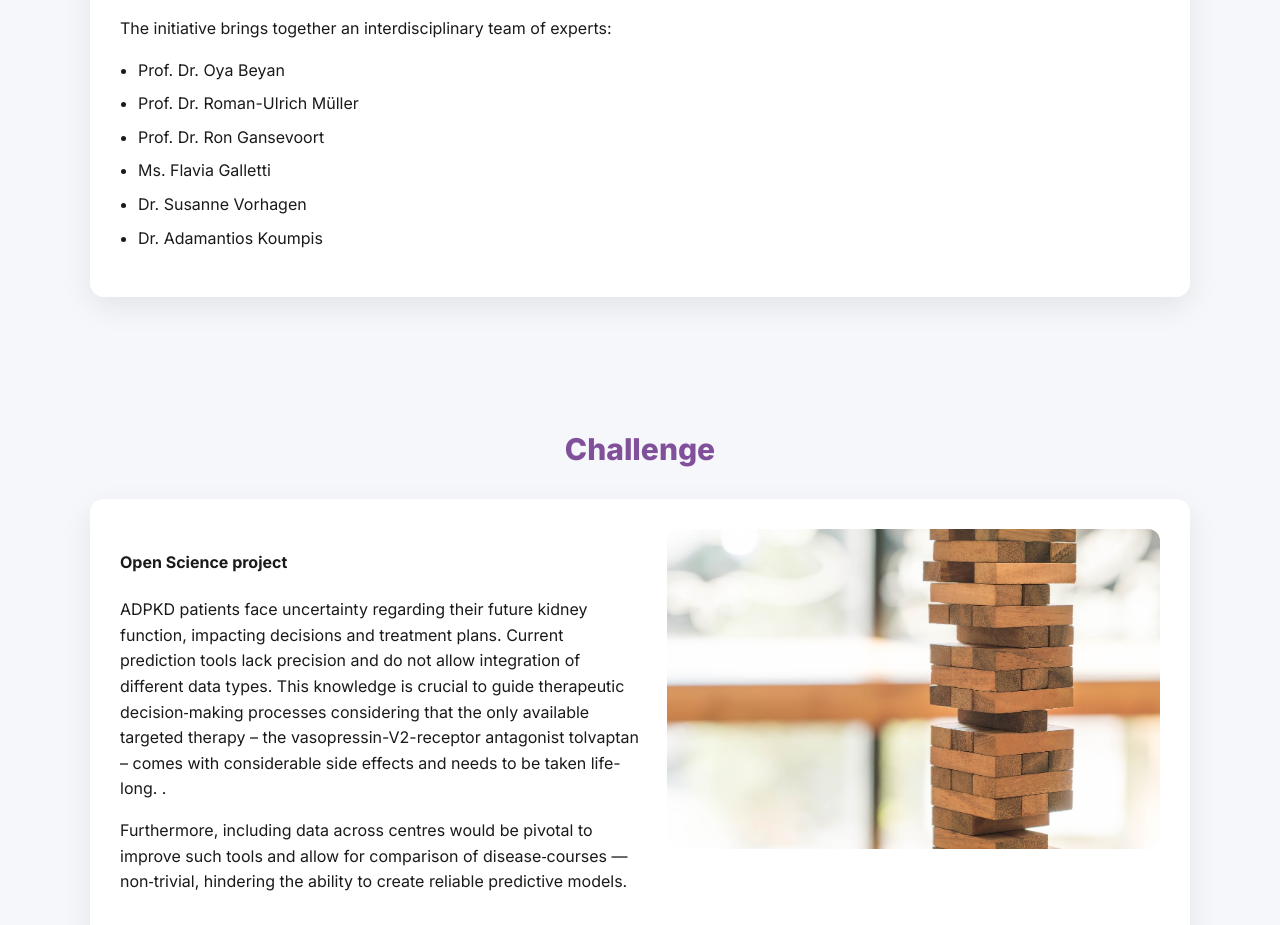
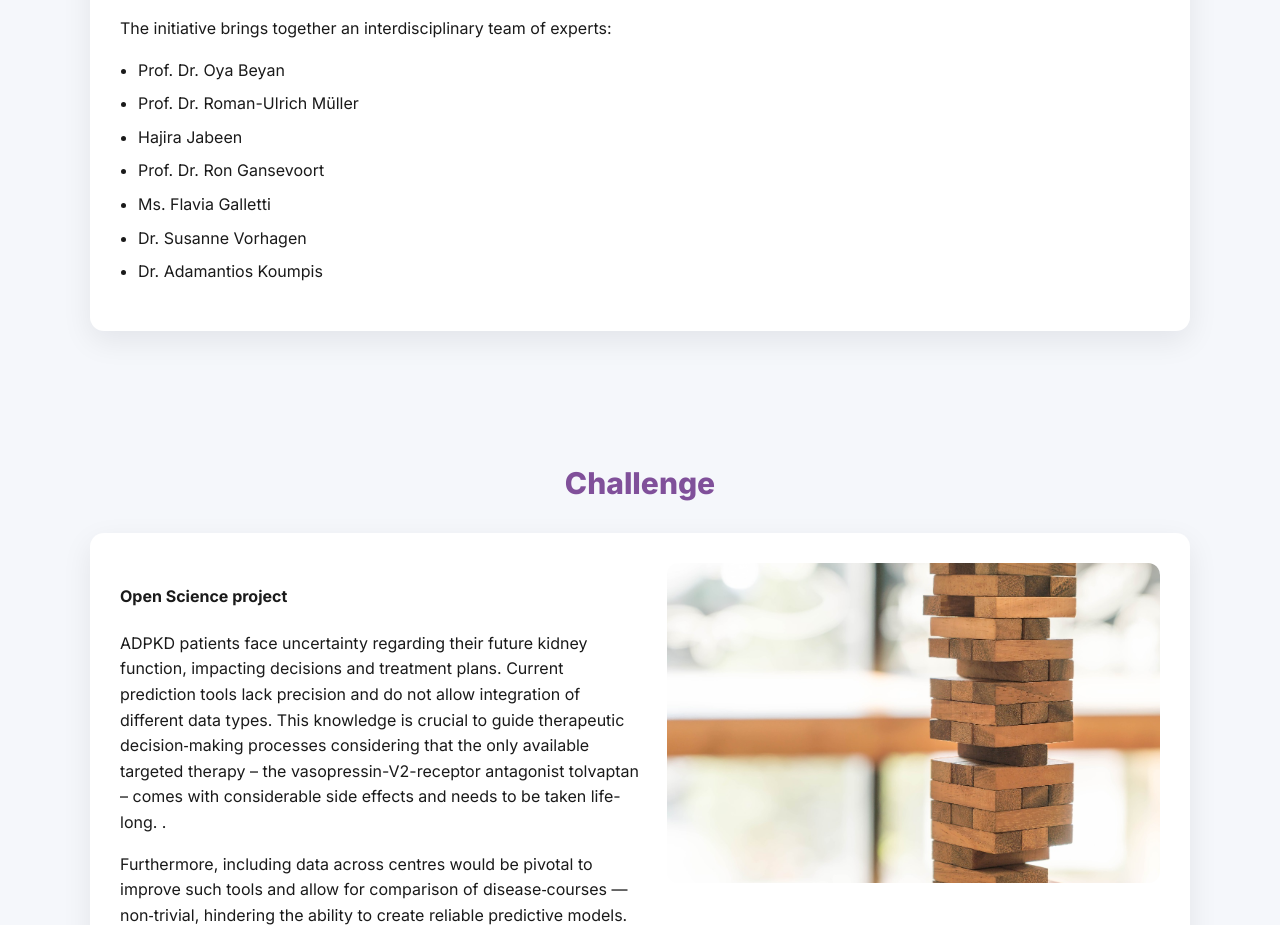
Before and after one commit to FAIRSpace-Cologne/ARTICYST, a plain HTML site: page index.html in a window 1280 px wide. Shown: the part 2480-3405 px from the top of the page. Drawn offline with Linux system fonts and the light colour scheme.

Commit message:
Adding Hajira's Name

```diff
--- a/index.html
+++ b/index.html
@@ -111,7 +111,8 @@
               </p>
               <h3>Research Focus</h3>
               <p>
-                Our work centers on advancing knowledge in <b>Life Sciences</b>, with a particular emphasis on biomedical data, nephrology and translational research.
+                Our work centers on advancing knowledge in <b>Life Sciences</b>, with a particular emphasis on
+                biomedical data, nephrology and translational research.
               </p>
 
               <h3>Collaborating Institutions</h3>
@@ -121,7 +122,8 @@
               <ul class="bullets">
                 <li>Institute for Biomedical Informatics, University Hospital Cologne (Project Lead)</li>
                 <li>Translational Nephrology, Faculty of Medicine & University Hospital Cologne</li>
-                <li>Department of Nephrology, University Medical Center Groningen, University of Groningen (Netherlands)</li>
+                <li>Department of Nephrology, University Medical Center Groningen, University of Groningen (Netherlands)
+                </li>
               </ul>
 
               <h3>Project Contributors</h3>
@@ -131,6 +133,7 @@
               <ul class="bullets">
                 <li>Prof. Dr. Oya Beyan</li>
                 <li>Prof. Dr. Roman-Ulrich Müller</li>
+                <li>Hajira Jabeen</li>
                 <li>Prof. Dr. Ron Gansevoort</li>
                 <li>Ms. Flavia Galletti</li>
                 <li>Dr. Susanne Vorhagen</li>
@@ -264,7 +267,8 @@
       <div class="container">
         <h2 class="section-title">Promotional Material</h2>
         <p style="text-align: center; margin-bottom: 2rem; max-width: 800px; margin-left: auto; margin-right: auto;">
-          Explore our collection of articles and resources highlighting the importance of Open Science in ADPKD research and patient care.
+          Explore our collection of articles and resources highlighting the importance of Open Science in ADPKD research
+          and patient care.
         </p>
 
         <div class="promo-carousel-wrapper">
@@ -304,8 +308,8 @@
               <div class="promo-card">
                 <h4>Why is Open Science Important for Polycystic Kidney Disease?</h4>
                 <p class="promo-author">By Roman-Ulrich Müller</p>
-                <a href="https://twitter.com/PKD_Int/status/1934882557910237206"
-                   target="_blank" rel="noopener noreferrer" class="btn promo-btn">Learn more →</a>
+                <a href="https://twitter.com/PKD_Int/status/1934882557910237206" target="_blank"
+                  rel="noopener noreferrer" class="btn promo-btn">Learn more →</a>
               </div>
 
               <!-- Item 5 -->
```
Lines whose indentation alone changed are shown as unchanged.
